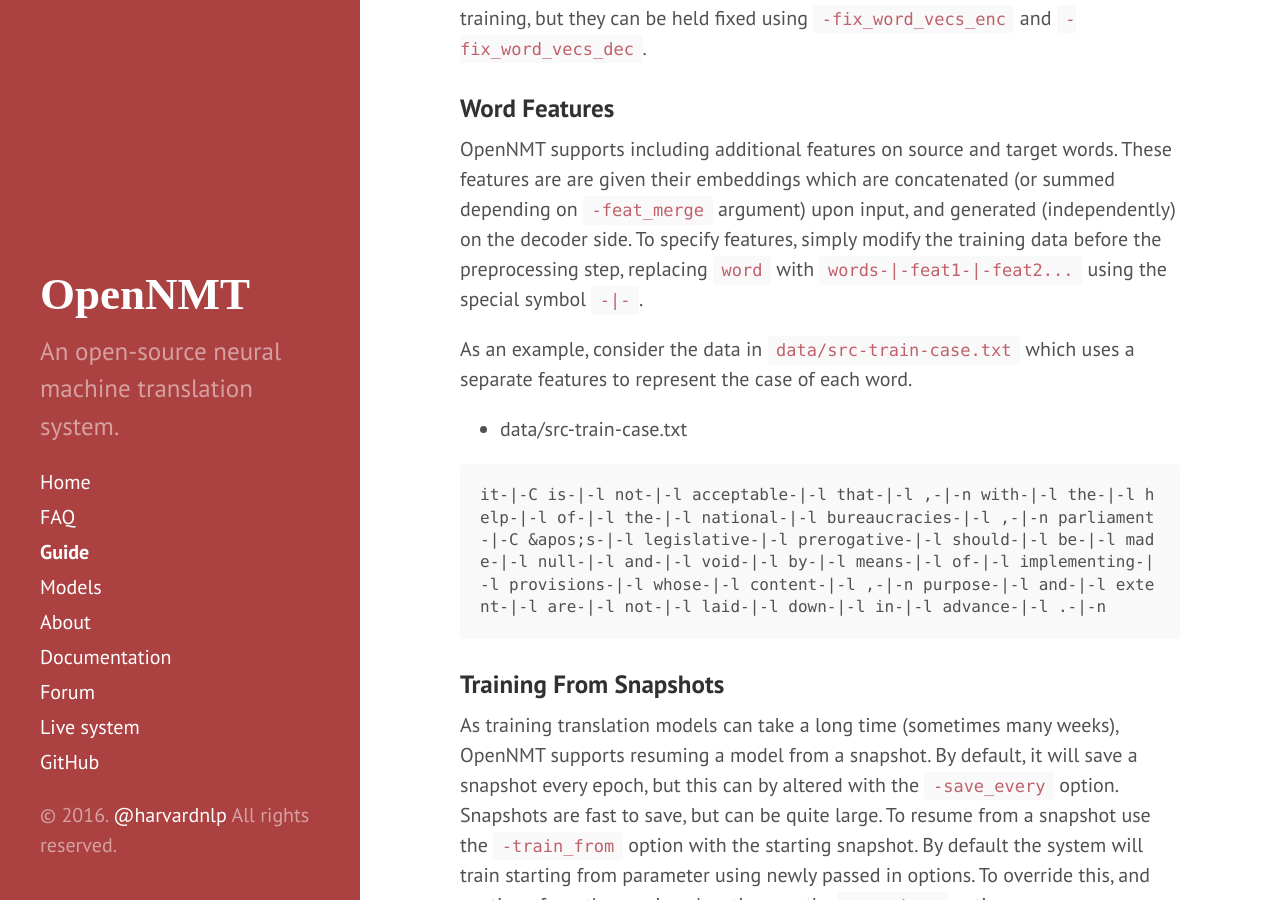
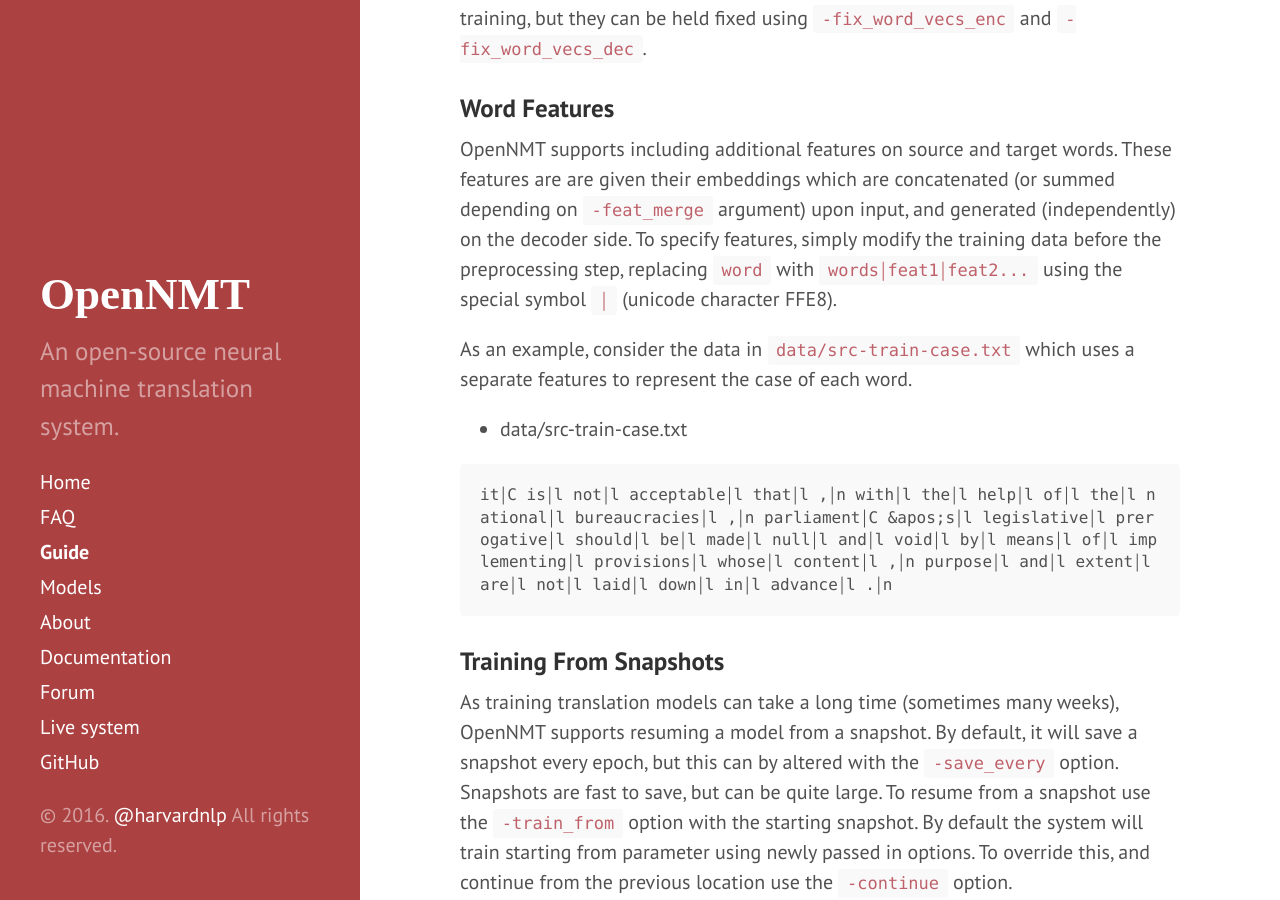
Before and after one commit to OpenNMT/opennmt.github.io, a Jekyll site: the page built from Guide.md, in a window 1280 px wide and 900 px high, scrolled down 4098 px. Built offline with Jekyll 4.4.1, drawn with Linux system fonts in a browser that asks for light colours.

Commit message:
change feature separator

````diff
--- a/Guide.md
+++ b/Guide.md
@@ -138,14 +138,14 @@ words.  These features are are given their embeddings which are
 concatenated (or summed depending on `-feat_merge` argument) upon input, and generated (independently) on
 the decoder side. To specify features, simply modify the training data
 before the preprocessing step, replacing `word` with
-`words-|-feat1-|-feat2...` using the special symbol `-|-`.
+`words￨feat1￨feat2...` using the special symbol `￨` (unicode character FFE8).
 
 As an example, consider the data in `data/src-train-case.txt` which uses a separate features to represent the case of each word.
 
 * data/src-train-case.txt
 
 ```
-it-|-C is-|-l not-|-l acceptable-|-l that-|-l ,-|-n with-|-l the-|-l help-|-l of-|-l the-|-l national-|-l bureaucracies-|-l ,-|-n parliament-|-C &apos;s-|-l legislative-|-l prerogative-|-l should-|-l be-|-l made-|-l null-|-l and-|-l void-|-l by-|-l means-|-l of-|-l implementing-|-l provisions-|-l whose-|-l content-|-l ,-|-n purpose-|-l and-|-l extent-|-l are-|-l not-|-l laid-|-l down-|-l in-|-l advance-|-l .-|-n
+it￨C is￨l not￨l acceptable￨l that￨l ,￨n with￨l the￨l help￨l of￨l the￨l national￨l bureaucracies￨l ,￨n parliament￨C &apos;s￨l legislative￨l prerogative￨l should￨l be￨l made￨l null￨l and￨l void￨l by￨l means￨l of￨l implementing￨l provisions￨l whose￨l content￨l ,￨n purpose￨l and￨l extent￨l are￨l not￨l laid￨l down￨l in￨l advance￨l .￨n
 ```
 
 ### Training From Snapshots
````
